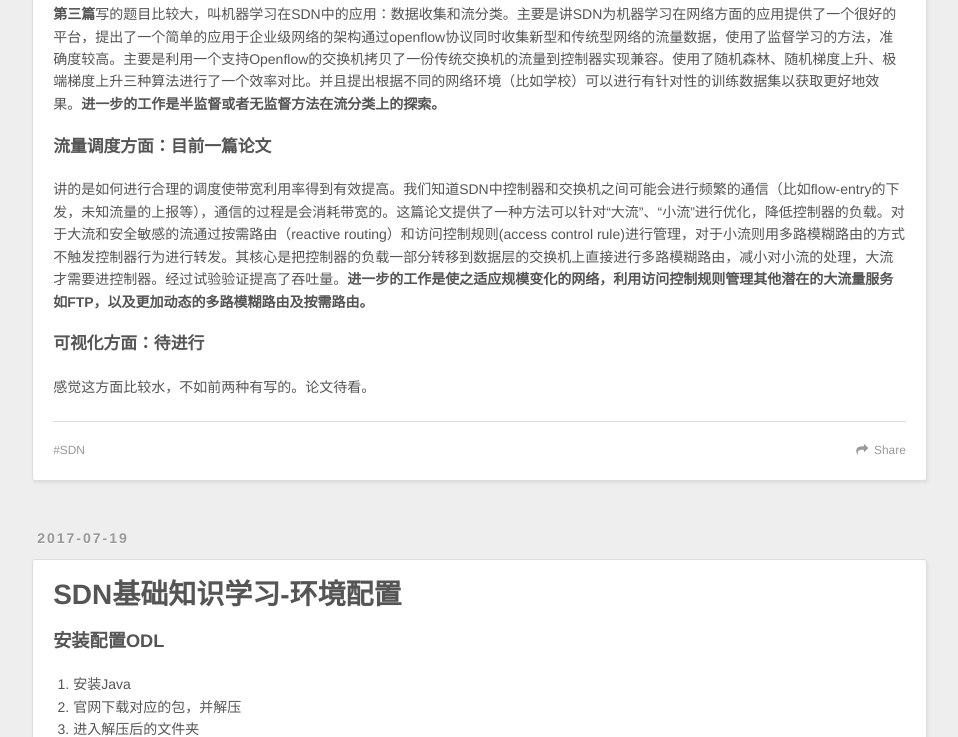
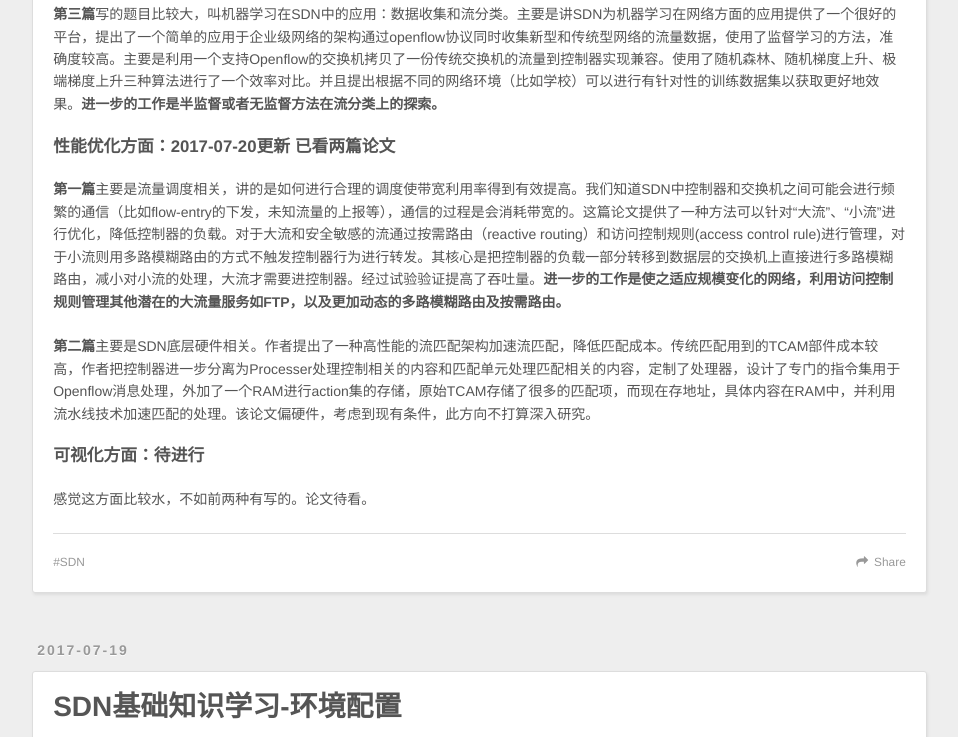
Before and after one commit to imqishi/imqishi.github.io, a plain HTML site: page index.html in a window 1280 px wide. Shown: the part 1111-1848 px from the top of the page, without its empty margins (8-966 px from the left). Drawn offline with nearby package versions, Linux system fonts and the light colour scheme.

Commit message:
Site updated: 2017-07-20 22:04:59

```diff
--- a/index.html
+++ b/index.html
@@ -87,19 +87,20 @@
 <h3 id="首先是对题目大范围的选定与小范围的划分"><a href="#首先是对题目大范围的选定与小范围的划分" class="headerlink" title="首先是对题目大范围的选定与小范围的划分"></a>首先是对题目大范围的选定与小范围的划分</h3><p>公司方面主要涉及到的工作有DHCP和DNS相关内容，考虑过DHCP的准入策略与设备识别，但是去搜了一下论文一大把，近些年的论文多偏安全方向，感觉可以找的点不多了，DNS也是类似的情况。考虑到中心还研究SDN的相关内容，查了一下SDN发展还不到十年，应该可以做的内容还不少，所以把大的范围划定在了SDN中。大致搜索了SDN\Openflow相关关键字的论文，感觉大概有三个方向：</p>
 <ol>
 <li>流分类。主要工作是流的识别，可以说所有的都用到了机器学习相关的算法。</li>
-<li>流量调度。和协议关系较紧密。目前只看了一篇，是对网络流量设置阈值，将超过阈值的和不超过的分成两个类进行处理，大的流进行负荷分担，小的流优化了packet-in消息的发送频率，节省带宽。</li>
+<li>性能优化类，如流量调度。和协议关系较紧密。目前只看了一篇，是对网络流量设置阈值，将超过阈值的和不超过的分成两个类进行处理，大的流进行负荷分担，小的流优化了packet-in消息的发送频率，节省带宽。</li>
 <li>可视化。还没来得及看，不过看了题目和摘要大概讲的是在Openflow网络上做一个实时的流量监控系统，用到了深度包检测技术和D3js做的。这方面的论文目前只搜到了一篇。</li>
 </ol>
 <h3 id="目前的进度"><a href="#目前的进度" class="headerlink" title="目前的进度"></a>目前的进度</h3><h4 id="机器学习-分类算法相关：三篇论文"><a href="#机器学习-分类算法相关：三篇论文" class="headerlink" title="机器学习-分类算法相关：三篇论文"></a>机器学习-分类算法相关：三篇论文</h4><p><strong>第一篇</strong>其实和SDN不太一样，是和NFV相关的，讲的是设计了一个系统，可以在保护用户隐私的情况下仅利用流的元信息进行快速的分类操作。核心是他先用了N种（好像是8种）机器学习的分类方法对不同类型的流进行分类，搞了个性能分析，然后搞了一个特征收集器用于对流进行特征收集，根据这些特征和之前的性能分析，“设想”了一个 vTC Controller<em>（注意是设想，他们好像没实现，论文中也没有对如何进行选择进行详细的说明）</em>，可以根据收集到的特征给流选择一个效率最高的分类器（动态学习调整）。这篇论文思路不错，重点写的地方是他们选了一些basic feature和extend feature，然后拿了各种机器学习的算法去做效率评估，但是对于怎么样根据feature去选择合适的分类器没有细致的说明。<strong>这个如果进一步做的话感觉就是实现这个 vTC Controller，是不是要对这些feature进行一个权重的划分然后选择用哪个分类器，这个权重划分怎么做感觉应该可以写点儿东西，流分类应该也要用一些算法兴许能写。</strong></p>
 <p><strong>第二篇</strong>则是具体的使用一种算法（谱聚类）进行流分类，并给出了性能分析。是基于云数据中心这一环境进行实验的。因为谱聚类算法是无监督或者半监督的，识别速度比监督型算法快，能够适应云数据中心的大数据量情况下的快速分类工作。但是没有提出future work，感觉是写这类实验的一个小范本吧。</p>
 <p><strong>第三篇</strong>写的题目比较大，叫机器学习在SDN中的应用：数据收集和流分类。主要是讲SDN为机器学习在网络方面的应用提供了一个很好的平台，提出了一个简单的应用于企业级网络的架构通过openflow协议同时收集新型和传统型网络的流量数据，使用了监督学习的方法，准确度较高。主要是利用一个支持Openflow的交换机拷贝了一份传统交换机的流量到控制器实现兼容。使用了随机森林、随机梯度上升、极端梯度上升三种算法进行了一个效率对比。并且提出根据不同的网络环境（比如学校）可以进行有针对性的训练数据集以获取更好地效果。<strong>进一步的工作是半监督或者无监督方法在流分类上的探索。</strong></p>
-<h4 id="流量调度方面：目前一篇论文"><a href="#流量调度方面：目前一篇论文" class="headerlink" title="流量调度方面：目前一篇论文"></a>流量调度方面：目前一篇论文</h4><p>讲的是如何进行合理的调度使带宽利用率得到有效提高。我们知道SDN中控制器和交换机之间可能会进行频繁的通信（比如flow-entry的下发，未知流量的上报等），通信的过程是会消耗带宽的。这篇论文提供了一种方法可以针对“大流”、“小流”进行优化，降低控制器的负载。对于大流和安全敏感的流通过按需路由（reactive routing）和访问控制规则(access control rule)进行管理，对于小流则用多路模糊路由的方式不触发控制器行为进行转发。其核心是把控制器的负载一部分转移到数据层的交换机上直接进行多路模糊路由，减小对小流的处理，大流才需要进控制器。经过试验验证提高了吞吐量。<strong>进一步的工作是使之适应规模变化的网络，利用访问控制规则管理其他潜在的大流量服务如FTP，以及更加动态的多路模糊路由及按需路由。</strong></p>
+<h4 id="性能优化方面：2017-07-20更新-已看两篇论文"><a href="#性能优化方面：2017-07-20更新-已看两篇论文" class="headerlink" title="性能优化方面：2017-07-20更新 已看两篇论文"></a>性能优化方面：2017-07-20更新 已看两篇论文</h4><p><strong>第一篇</strong>主要是流量调度相关，讲的是如何进行合理的调度使带宽利用率得到有效提高。我们知道SDN中控制器和交换机之间可能会进行频繁的通信（比如flow-entry的下发，未知流量的上报等），通信的过程是会消耗带宽的。这篇论文提供了一种方法可以针对“大流”、“小流”进行优化，降低控制器的负载。对于大流和安全敏感的流通过按需路由（reactive routing）和访问控制规则(access control rule)进行管理，对于小流则用多路模糊路由的方式不触发控制器行为进行转发。其核心是把控制器的负载一部分转移到数据层的交换机上直接进行多路模糊路由，减小对小流的处理，大流才需要进控制器。经过试验验证提高了吞吐量。<strong>进一步的工作是使之适应规模变化的网络，利用访问控制规则管理其他潜在的大流量服务如FTP，以及更加动态的多路模糊路由及按需路由。</strong></p>
+<p><strong>第二篇</strong>主要是SDN底层硬件相关。作者提出了一种高性能的流匹配架构加速流匹配，降低匹配成本。传统匹配用到的TCAM部件成本较高，作者把控制器进一步分离为Processer处理控制相关的内容和匹配单元处理匹配相关的内容，定制了处理器，设计了专门的指令集用于Openflow消息处理，外加了一个RAM进行action集的存储，原始TCAM存储了很多的匹配项，而现在存地址，具体内容在RAM中，并利用流水线技术加速匹配的处理。该论文偏硬件，考虑到现有条件，此方向不打算深入研究。</p>
 <h4 id="可视化方面：待进行"><a href="#可视化方面：待进行" class="headerlink" title="可视化方面：待进行"></a>可视化方面：待进行</h4><p>感觉这方面比较水，不如前两种有写的。论文待看。</p>
 
 
     </div>
     <footer class="article-footer">
-      <a data-url="http://blog.imqishi.cn/2017/07/19/论文阅读报告/" data-id="cj5b64gsu000kbx1yq0da1aa1" class="article-share-link">Share</a>
+      <a data-url="http://blog.imqishi.cn/2017/07/19/论文阅读报告/" data-id="cj5cidov6000a4o1y39aryra1" class="article-share-link">Share</a>
 
 
   <ul class="article-tag-list"><li class="article-tag-list-item"><a class="article-tag-list-link" href="/tags/SDN/">SDN</a></li></ul>
@@ -2511,7 +2512,7 @@
 
     </div>
     <footer class="article-footer">
-      <a data-url="http://blog.imqishi.cn/2017/07/19/OpenDayLight配置/" data-id="cj5b64gsx000obx1y3qhs9qrw" class="article-share-link">Share</a>
+      <a data-url="http://blog.imqishi.cn/2017/07/19/OpenDayLight配置/" data-id="cj5cidovb000f4o1yusoonv4u" class="article-share-link">Share</a>
 
 
   <ul class="article-tag-list"><li class="article-tag-list-item"><a class="article-tag-list-link" href="/tags/SDN/">SDN</a></li></ul>
@@ -2570,7 +2571,7 @@
 
     </div>
     <footer class="article-footer">
-      <a data-url="http://blog.imqishi.cn/2017/06/21/从生成括号到递归算法/" data-id="cj5b64gss000ibx1ytvesaac9" class="article-share-link">Share</a>
+      <a data-url="http://blog.imqishi.cn/2017/06/21/从生成括号到递归算法/" data-id="cj5cidov300084o1yhq057cne" class="article-share-link">Share</a>
 
 
   <ul class="article-tag-list"><li class="article-tag-list-item"><a class="article-tag-list-link" href="/tags/leetcode/">leetcode</a></li></ul>
@@ -2626,7 +2627,7 @@
 
     </div>
     <footer class="article-footer">
-      <a data-url="http://blog.imqishi.cn/2017/06/05/15.3Sum/" data-id="cj5b64grr0000bx1yvzkugauw" class="article-share-link">Share</a>
+      <a data-url="http://blog.imqishi.cn/2017/06/05/15.3Sum/" data-id="cj5cidoun00014o1y3j550gs3" class="article-share-link">Share</a>
 
 
   <ul class="article-tag-list"><li class="article-tag-list-item"><a class="article-tag-list-link" href="/tags/leetcode/">leetcode</a></li></ul>
@@ -2681,7 +2682,7 @@
 
     </div>
     <footer class="article-footer">
-      <a data-url="http://blog.imqishi.cn/2017/05/27/11.容器装水取最大/" data-id="cj5b64grz0003bx1yohx36gt5" class="article-share-link">Share</a>
+      <a data-url="http://blog.imqishi.cn/2017/05/27/11.容器装水取最大/" data-id="cj5cidout00034o1y99z8k092" class="article-share-link">Share</a>
 
 
   <ul class="article-tag-list"><li class="article-tag-list-item"><a class="article-tag-list-link" href="/tags/leetcode/">leetcode</a></li><li class="article-tag-list-item"><a class="article-tag-list-link" href="/tags/trick/">trick</a></li></ul>
@@ -2751,7 +2752,7 @@
 
     </div>
     <footer class="article-footer">
-      <a data-url="http://blog.imqishi.cn/2017/05/25/10.简单正则匹配/" data-id="cj5b64grv0001bx1yja8039tx" class="article-share-link">Share</a>
+      <a data-url="http://blog.imqishi.cn/2017/05/25/10.简单正则匹配/" data-id="cj5cidouh00004o1y8i6ya7d4" class="article-share-link">Share</a>
 
 
   <ul class="article-tag-list"><li class="article-tag-list-item"><a class="article-tag-list-link" href="/tags/leetcode/">leetcode</a></li></ul>
@@ -2822,7 +2823,7 @@
 
     </div>
     <footer class="article-footer">
-      <a data-url="http://blog.imqishi.cn/2017/05/13/5.最长回文子串/" data-id="cj5b64gsh000cbx1y73gwismw" class="article-share-link">Share</a>
+      <a data-url="http://blog.imqishi.cn/2017/05/13/5.最长回文子串/" data-id="cj5cidoux00054o1yg91d8bwm" class="article-share-link">Share</a>
 
 
   <ul class="article-tag-list"><li class="article-tag-list-item"><a class="article-tag-list-link" href="/tags/leetcode/">leetcode</a></li></ul>
@@ -2939,7 +2940,7 @@
 
     </div>
     <footer class="article-footer">
-      <a data-url="http://blog.imqishi.cn/2017/05/09/利用XHR、jQuery实现文件下载并标识下载结束/" data-id="cj5b64gse000bbx1y3v3df4d8" class="article-share-link">Share</a>
+      <a data-url="http://blog.imqishi.cn/2017/05/09/利用XHR、jQuery实现文件下载并标识下载结束/" data-id="cj5cidova000d4o1yybbgahtj" class="article-share-link">Share</a>
 
 
   <ul class="article-tag-list"><li class="article-tag-list-item"><a class="article-tag-list-link" href="/tags/javascript/">javascript</a></li></ul>
@@ -3002,7 +3003,7 @@
 
     </div>
     <footer class="article-footer">
-      <a data-url="http://blog.imqishi.cn/2017/05/04/4.求有序数组的中位数/" data-id="cj5b64gsl000ebx1yap3jb2sf" class="article-share-link">Share</a>
+      <a data-url="http://blog.imqishi.cn/2017/05/04/4.求有序数组的中位数/" data-id="cj5cidouu00044o1yl9kkt0mc" class="article-share-link">Share</a>
 
 
   <ul class="article-tag-list"><li class="article-tag-list-item"><a class="article-tag-list-link" href="/tags/leetcode/">leetcode</a></li></ul>
@@ -3061,7 +3062,7 @@
 
     </div>
     <footer class="article-footer">
-      <a data-url="http://blog.imqishi.cn/2017/04/17/近期总结与下一步计划/" data-id="cj5b64gsu000mbx1ytq41u0da" class="article-share-link">Share</a>
+      <a data-url="http://blog.imqishi.cn/2017/04/17/近期总结与下一步计划/" data-id="cj5cidovh000j4o1ygsd713sk" class="article-share-link">Share</a>
 
 
     </footer>
```
Also changed, not shown: 2017/01/16/第一篇博客/index.html (+1 -1 lines), 2017/04/17/近期总结与下一步计划/index.html (+1 -1 lines), 2017/05/04/4.求有序数组的中位数/index.html (+1 -1 lines), 2017/05/09/利用XHR、jQuery实现文件下载并标识下载结束/index.html (+1 -1 lines), 2017/05/13/5.最长回文子串/index.html (+1 -1 lines), 2017/05/25/10.简单正则匹配/index.html (+1 -1 lines), 2017/05/27/11.容器装水取最大/index.html (+1 -1 lines), 2017/06/05/15.3Sum/index.html (+1 -1 lines), 2017/06/21/从生成括号到递归算法/index.html (+1 -1 lines), 2017/07/19/OpenDayLight配置/index.html (+1 -1 lines), 2017/07/19/论文阅读报告/index.html (+5 -4 lines), page/2/index.html (+1 -1 lines).
